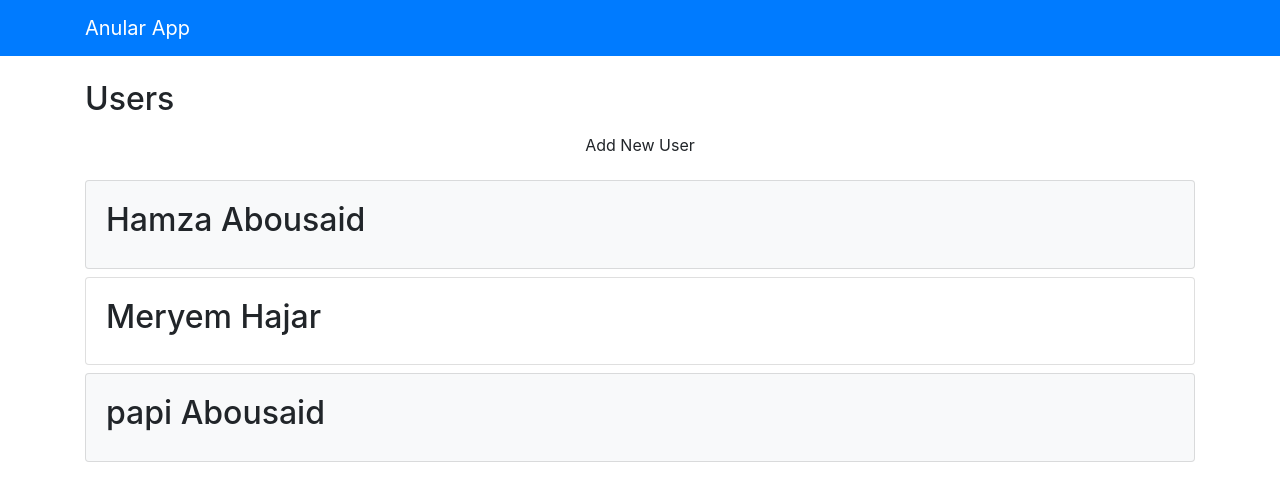
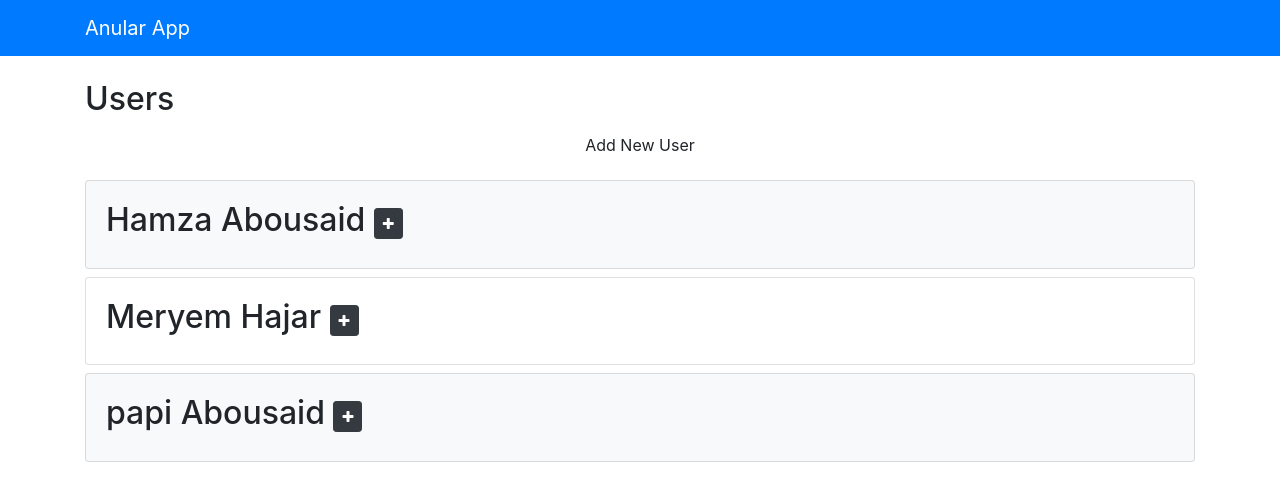
Before and after one commit to salah7eddine/ForAngular, an Angular app: page / in a window 1280 px wide. Shown: the top 500 px of the page. Built offline with nearby package versions, Linux system fonts and the light colour scheme.

Commit message:
Keyboard & Input Events

```diff
--- a/src/app/components/users/users.component.html
+++ b/src/app/components/users/users.component.html
@@ -8,9 +8,11 @@
     <h2>
       {{user.firstName}}
       {{user.lastName}}
+      <small *ngIf='user.age && user.address'><button (click)="toggleHide(user)" class="btn btn-dark btn-sm"><i
+            [ngClass]="user.hide ? 'fa fa-plus' : 'fa fa-minus'"></i></button></small>
     </h2>
 
-    <ul class="list-group" *ngIf='showExtended && user.age && user.address'>
+    <ul class="list-group" *ngIf='!user.hide && user.age && user.address'>
       <li class="list-group-item">age : {{user.age}}</li>
       <li class="list-group-item">Address: {{user.address.street}} {{user.address.city}}, {{user.address.state}}
       </li>
--- a/src/app/components/users/users.component.ts
+++ b/src/app/components/users/users.component.ts
@@ -8,7 +8,7 @@ import { User } from './../../models/User';
 })
 export class UsersComponent implements OnInit {
   users: User[];
-  showExtended: boolean = false;
+  showExtended: boolean = true;
   loaded: boolean = false;
   enableAdd: boolean = true;
 
@@ -29,7 +29,8 @@ export class UsersComponent implements OnInit {
           state: 'MA'
         },
         isActive: true,
-        registered: new Date('01/02/2018 08:30:00')
+        registered: new Date('01/02/2018 08:30:00'),
+        hide: true
       },
       {
         firstName: 'Meryem',
@@ -41,7 +42,8 @@ export class UsersComponent implements OnInit {
           state: 'MA'
         },
         isActive: false,
-        registered: new Date('11/07/2017 09:30:00')
+        registered: new Date('11/07/2017 09:30:00'),
+        hide: true
       },
       {
         firstName: 'papi',
@@ -53,7 +55,8 @@ export class UsersComponent implements OnInit {
           state: 'MA'
         },
         isActive: true,
-        registered: new Date('10/02/2016 10:30:00')
+        registered: new Date('10/02/2016 10:30:00'),
+        hide: true
       }
     ];
     this.loaded = true;
@@ -70,8 +73,8 @@ export class UsersComponent implements OnInit {
     this.users.push(user);
   }
 
-  fireEvent(e) {
-    console.log(e);
+  toggleHide(user: User) {
+    user.hide = !user.hide;
   }
 
 
--- a/src/app/models/User.ts
+++ b/src/app/models/User.ts
@@ -9,5 +9,6 @@ export interface User {
     state?: string
   },
   isActive?: boolean,
-  registered?: any
+  registered?: any,
+  hide?: boolean
 }
```
